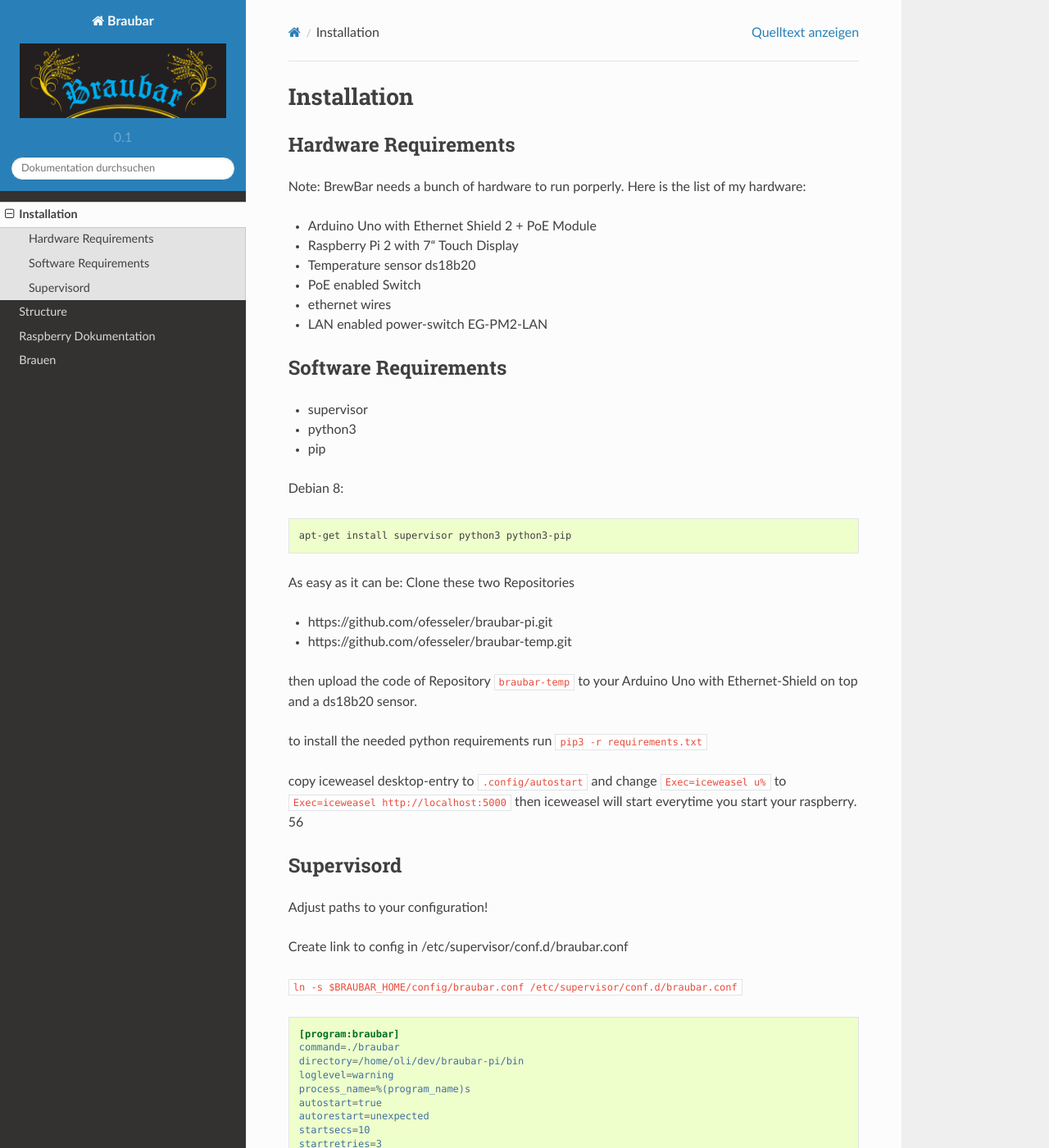
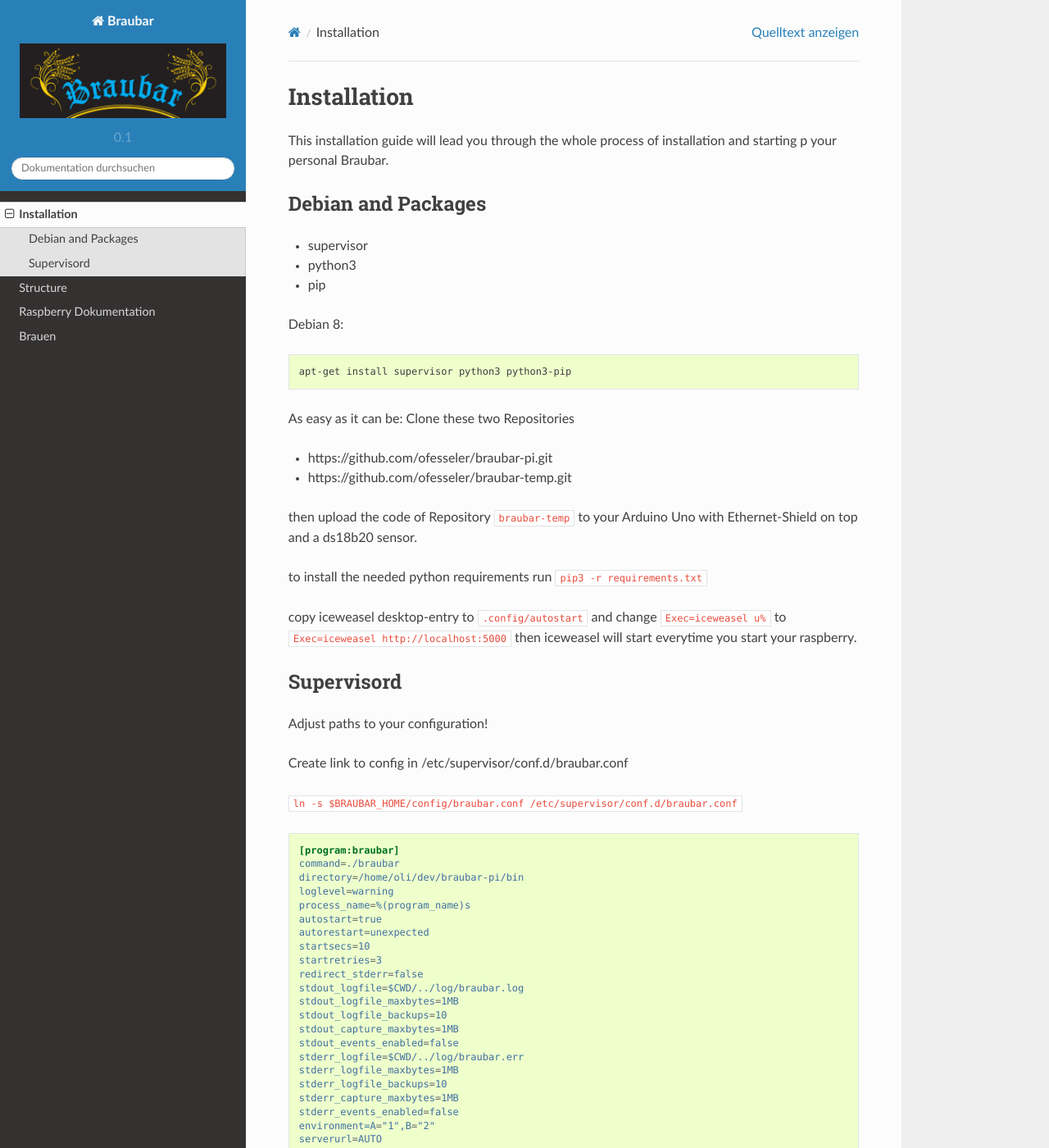
Before and after one commit to braubar/braubar-pi, a Sphinx documentation site: the page built from docs/install.md, in a window 1280 px wide and 1400 px high. Shown: the whole window at 82% size. Built offline with Sphinx 7.4.7 and the Read the Docs theme 2.0.0, drawn with Linux system fonts in a browser that asks for light colours.

Commit message:
divides installation and requirements in two docs

```diff
--- a/docs/install.md
+++ b/docs/install.md
@@ -1,18 +1,8 @@
 # Installation
 
-## Hardware Requirements
+This installation guide will lead you through the whole process of installation and starting p your personal Braubar.
 
-Note: BrewBar needs a bunch of hardware to run porperly.
-Here is the list of my hardware:
-
- - Arduino Uno with Ethernet Shield 2 + PoE Module
- - Raspberry Pi 2 with 7" Touch Display
- - Temperature sensor ds18b20
- - PoE enabled Switch
- - ethernet wires
- - LAN enabled power-switch EG-PM2-LAN
-
-## Software Requirements
+## Debian and Packages
 
 - supervisor
 - python3
@@ -35,8 +25,7 @@
 to install the needed python requirements run `pip3 -r requirements.txt`
 
 copy iceweasel desktop-entry to `.config/autostart` and change `Exec=iceweasel u%` to `Exec=iceweasel http://localhost:5000`
-then iceweasel will start everytime you start your raspberry. 56
-
+then iceweasel will start everytime you start your raspberry.
 
 ## Supervisord
 
```
Also changed, not shown: docs/Hardware.md (added, +12 -0 lines).
